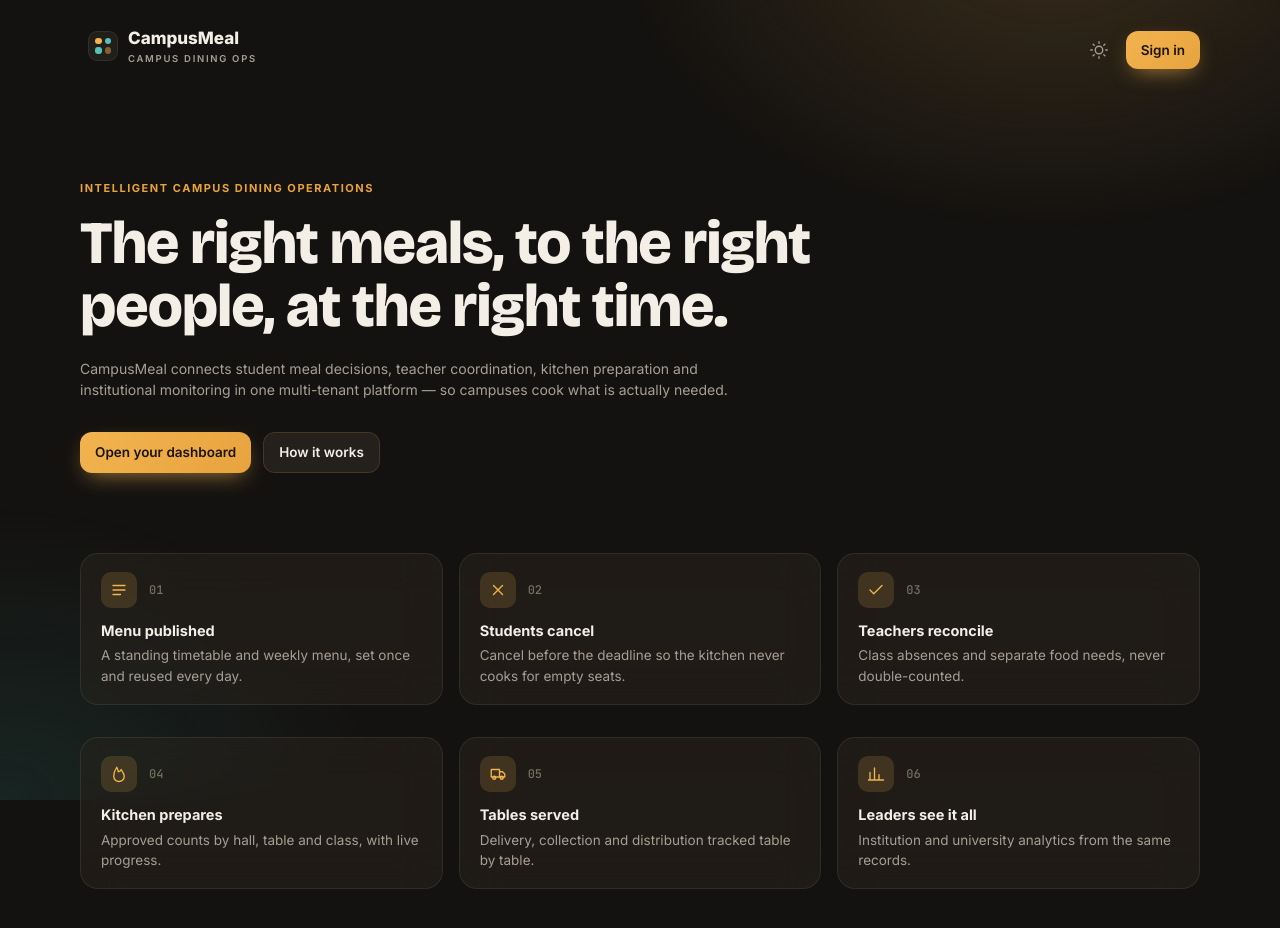
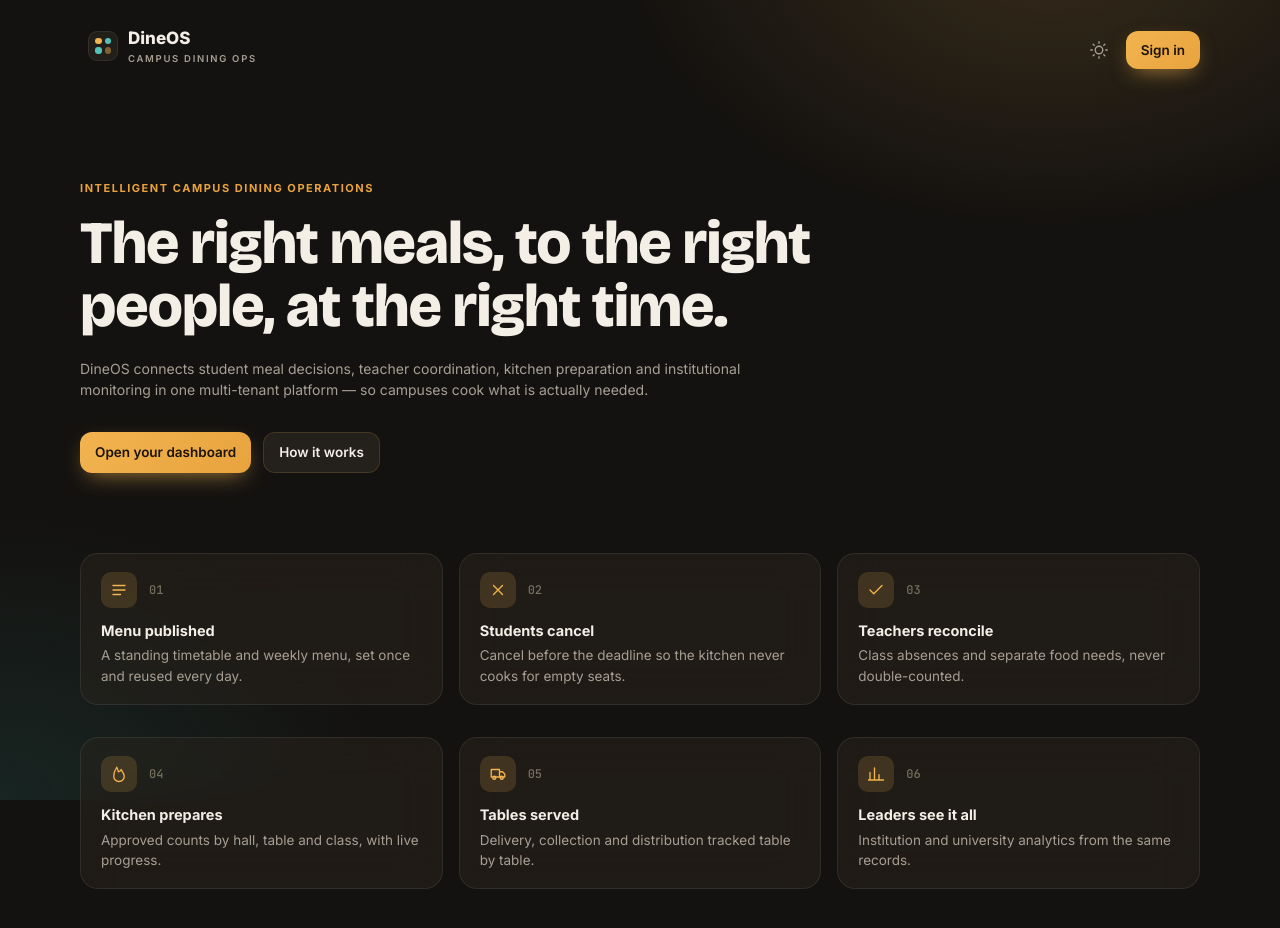
Before and after one commit to iamyazeed/DineOs, a Next.js app in the folder campusmeal/: page / in a window 1280 px wide. Shown: the top 928 px of the page. Built offline with nearby package versions, Linux system fonts and the light colour scheme; no server answers.

Commit message:
changed the name

```diff
--- a/campusmeal/package.json
+++ b/campusmeal/package.json
@@ -1,5 +1,5 @@
 {
-  "name": "campusmeal",
+  "name": "dineos",
   "version": "0.1.0",
   "private": true,
   "scripts": {
--- a/campusmeal/src/app/(auth)/unauthorized/page.tsx
+++ b/campusmeal/src/app/(auth)/unauthorized/page.tsx
@@ -10,7 +10,7 @@ export default async function Unauthorized() {
       <div className="panel glass fu max-w-md text-center" style={{ padding: 30 }}>
         <div className="eyebrow mb-2">Access denied</div>
         <h1 className="font-d mb-2 text-[26px]">You don&apos;t have access to that area</h1>
-        <p className="sub mb-5">Each CampusMeal workspace is limited to its role and institution.</p>
+        <p className="sub mb-5">Each DineOS workspace is limited to its role and institution.</p>
         <div className="flex flex-wrap justify-center gap-2">
           {session?.memberships.map((m) => (
             <Link key={m.role} href={ROLE_HOME[m.role]} className="btn btn-primary">
--- a/campusmeal/src/app/globals.css
+++ b/campusmeal/src/app/globals.css
@@ -1,7 +1,7 @@
 @import "tailwindcss";
 
 /* ==========================================================================
-   CampusMeal design tokens — carried over from the Stackline prototype
+   DineOS design tokens — carried over from the Stackline prototype
    (warm amber primary, teal secondary, glass surfaces, ambient gradients).
    ========================================================================== */
 :root,
--- a/campusmeal/src/app/layout.tsx
+++ b/campusmeal/src/app/layout.tsx
@@ -8,7 +8,7 @@ const inter = Inter({ subsets: ["latin"], variable: "--font-inter" });
 const jetbrains = JetBrains_Mono({ subsets: ["latin"], weight: ["500", "700"], variable: "--font-jetbrains" });
 
 export const metadata: Metadata = {
-  title: { default: "CampusMeal — Intelligent Campus Dining Operations", template: "%s · CampusMeal" },
+  title: { default: "DineOS — Intelligent Campus Dining Operations", template: "%s · DineOS" },
   description: "Campus canteen operations: meal planning, attendance, kitchen preparation and table-wise distribution.",
 };
 
--- a/campusmeal/src/app/not-found.tsx
+++ b/campusmeal/src/app/not-found.tsx
@@ -8,7 +8,7 @@ export default function NotFound() {
         <h1 className="font-d mb-2 text-[26px]">Page not found</h1>
         <p className="sub mb-5">The page you were looking for doesn&apos;t exist.</p>
         <Link href="/" className="btn btn-primary">
-          Back to CampusMeal
+          Back to DineOS
         </Link>
       </div>
     </div>
--- a/campusmeal/src/app/page.tsx
+++ b/campusmeal/src/app/page.tsx
@@ -36,7 +36,7 @@ export default async function Home() {
         <div className="eyebrow mb-4">Intelligent Campus Dining Operations</div>
         <h1 className="font-d max-w-3xl text-[40px] md:text-[60px]">The right meals, to the right people, at the right time.</h1>
         <p className="sub mt-5 max-w-2xl text-[16px]">
-          CampusMeal connects student meal decisions, teacher coordination, kitchen preparation and institutional monitoring in one multi-tenant platform —
+          DineOS connects student meal decisions, teacher coordination, kitchen preparation and institutional monitoring in one multi-tenant platform —
           so campuses cook what is actually needed.
         </p>
         <div className="mt-8 flex flex-wrap gap-3">
--- a/campusmeal/src/components/layouts/role-shell.tsx
+++ b/campusmeal/src/components/layouts/role-shell.tsx
@@ -18,7 +18,7 @@ export function Brand({ sub }: { sub?: string }) {
         <i />
       </span>
       <div>
-        CampusMeal
+        DineOS
         <small>{sub ?? "Campus dining ops"}</small>
       </div>
     </div>
```
Also changed, not shown: 2 other files (tests, documents, lock files or other folders).
